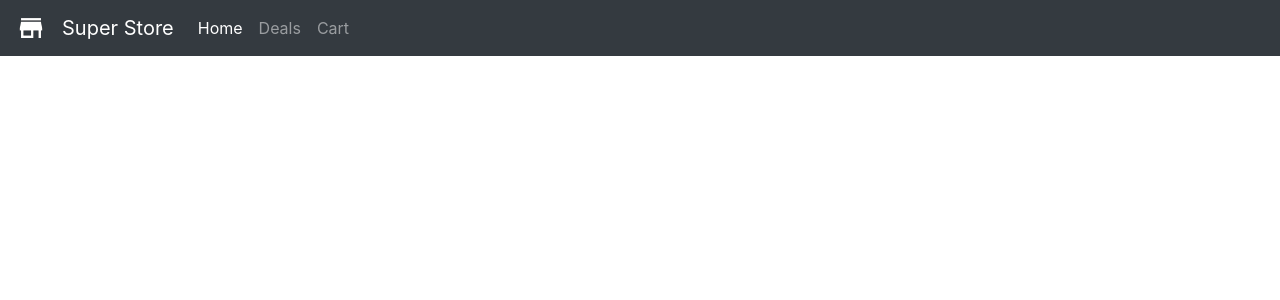
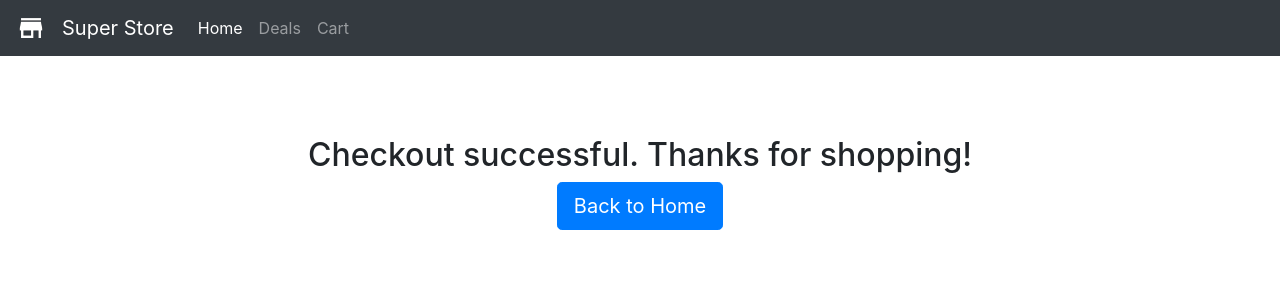
Before and after one commit to aemann2/react-super-store, a React (Create React App) app: page /checkout in a window 1280 px wide. Shown: the top 300 px of the page. Built offline with nearby package versions, Linux system fonts and the light colour scheme; the HTML template or start-up script is replaced by a standard one.

Commit message:
added total to cart page, organized data into tables, added checkout

```diff
--- a/src/App.js
+++ b/src/App.js
@@ -5,6 +5,7 @@ import Home from './components/pages/Home';
 import Deals from './components/pages/Deals';
 import Cart from './components/pages/Cart';
 import ItemPage from './components/pages/ItemPage';
+import Checkout from './components/pages/Checkout';
 import { CartContextProvider } from './contexts/CartContext';
 
 function App() {
@@ -24,6 +25,9 @@ function App() {
             <Route exact path='/cart'>
               <Cart />
             </Route>
+            <Route exact path='/checkout'>
+              <Checkout />
+            </Route>
             {/* routing with a page URL based on the item ID */}
             <Route exact path='/item/:id'>
               <ItemPage />
--- a/src/components/layout/Navbar.js
+++ b/src/components/layout/Navbar.js
@@ -5,6 +5,11 @@ import store from './store.svg';
 
 export default function Navbar() {
   const { cart } = useContext(CartContext);
+
+  const itemQuantities = cart.map((item) => item.quantity);
+
+  const totalItems = itemQuantities.reduce((cur, acc) => (cur += acc), 0);
+
   return (
     <nav className='navbar navbar-expand-lg navbar-dark bg-dark'>
       <NavLink to='/' className='navbar-brand' href='/'>
@@ -40,7 +45,7 @@ export default function Navbar() {
             Cart
             {cart.length > 0 && (
               <span className='badge badge-danger navbar__badge'>
-                {cart.length}
+                {totalItems}
               </span>
             )}
           </NavLink>
--- a/src/components/pages/Cart.js
+++ b/src/components/pages/Cart.js
@@ -1,18 +1,61 @@
 import React, { useContext } from 'react';
+import { Link } from 'react-router-dom';
 import { CartContext } from '../../contexts/CartContext';
 
 const Cart = () => {
-  const { cart } = useContext(CartContext);
+  const { cart, setCart } = useContext(CartContext);
+  const totals = [];
+
+  for (let i = 0; i < cart.length; i++) {
+    totals.push(cart[i].quantity * cart[i].price);
+  }
+
+  const handleClick = () => {
+    setCart([]);
+  };
+
   return (
-    <div>
+    <div className='cart-table'>
       {cart.length > 0 ? (
-        <ul>
-          {cart.map((item) => {
-            return <li key={item._id}>{item.name}</li>;
-          })}
-        </ul>
+        <div>
+          <table className='table table-striped '>
+            <thead className='thead-light'>
+              <tr>
+                <th scope='col'>Item</th>
+                <th scope='col'>Price</th>
+                <th scope='col'>Quantity</th>
+              </tr>
+            </thead>
+            <tbody>
+              {cart.map((item) => {
+                return (
+                  <tr>
+                    <td>{item.name}</td>
+                    <td>{item.price}</td>
+                    <td>{item.quantity}</td>
+                  </tr>
+                );
+              })}
+            </tbody>
+            <tfoot>
+              <tr className='bg-warning text-dark'>
+                <th scope='row' colSpan='2'>
+                  Total:
+                </th>
+                <td>${totals.reduce((acc, cur) => (acc += cur)).toFixed(2)}</td>
+              </tr>
+            </tfoot>
+          </table>
+          <Link
+            onClick={handleClick}
+            to={`/checkout`}
+            className='btn btn-primary cart-table__btn btn-lg btn-block'
+          >
+            Check Out
+          </Link>
+        </div>
       ) : (
-        <p>Your cart is empty!</p>
+        <p className='cart-table__empty'>Your cart is empty!</p>
       )}
     </div>
   );
--- /dev/null
+++ b/src/components/pages/Checkout.js
@@ -0,0 +1,15 @@
+import React from 'react';
+import { Link } from 'react-router-dom';
+
+const Checkout = () => {
+  return (
+    <div className='checkout'>
+      <h2>Checkout successful. Thanks for shopping!</h2>
+      <Link to={`/`} className='btn btn-primary btn-lg'>
+        Back to Home
+      </Link>
+    </div>
+  );
+};
+
+export default Checkout;
--- a/src/components/pages/ItemPage.js
+++ b/src/components/pages/ItemPage.js
@@ -7,7 +7,7 @@ import { CartContext } from '../../contexts/CartContext';
 const ItemPage = () => {
   // the useParams hook gets the id passed over in Link
   const { id } = useParams();
-  const { addToCart } = useContext(CartContext);
+  const { addToCart, cart } = useContext(CartContext);
   const url = `https://gp-super-store-api.herokuapp.com/item/${id}`;
 
   const [item, setItem] = useState(null);
@@ -15,6 +15,7 @@ const ItemPage = () => {
   const [numberInStock, setNumberInStock] = useState(null);
   const [exceedsStock, setExceedsStock] = useState(false);
   const [addSuccess, setAddSuccess] = useState(false);
+  const [numberInCart, setNumberInCart] = useState(0);
 
   // must define a special fetchData function for single items
   useEffect(() => {
@@ -35,10 +36,23 @@ const ItemPage = () => {
     fetchData();
   }, [url]);
 
-  // Is this the right way to do this, or is there a better way to set the state of stock using async / await?
+  // Setting the number of items in stock
   useEffect(() => {
     setNumberInStock(item && item.stockCount);
   }, [item]);
+
+  // Update the number of current items in the cart
+  useEffect(() => {
+    if (!item) {
+      return;
+    }
+    if (cart.length > 0) {
+      const n = cart.filter((cartItem) => cartItem.name === item.name);
+      if (n.length > 0) {
+        setNumberInCart(n[0].quantity);
+      }
+    }
+  }, [cart, item]);
 
   // sets cart count based on input value
   const handleChange = (e) => {
@@ -75,7 +89,7 @@ const ItemPage = () => {
           <div className='item-page__text'>
             <h2 className='item-page__title'>{item.name}</h2>
             <div className='item-page__rating'>
-              <Stars rating={item.rating} />
+              <Stars rating={item.avgRating} />
             </div>
             <hr className='item-page__hr' />
             <p className='item-page__description'>{item.description}</p>
@@ -112,6 +126,9 @@ const ItemPage = () => {
               </form>
             </div>
             {/* conditionally render an error if exceedsStock is true */}
+            {numberInCart > 0 && (
+              <p className='item-page__in-cart'>In your cart: {numberInCart}</p>
+            )}
             {exceedsStock && (
               <div className='item-page__alert alert alert-danger' role='alert'>
                 You've selected more items than are in stock!
--- a/src/contexts/CartContext.js
+++ b/src/contexts/CartContext.js
@@ -23,7 +23,7 @@ export function CartContextProvider(props) {
   };
 
   return (
-    <CartContext.Provider value={{ cart, addToCart }}>
+    <CartContext.Provider value={{ cart, setCart, addToCart }}>
       {props.children}
     </CartContext.Provider>
   );
--- /dev/null
+++ b/src/css/components/_checkout.scss
@@ -0,0 +1,7 @@
+.checkout {
+  margin-top: 5rem;
+  display: flex;
+  flex-direction: column;
+  align-items: center;
+  justify-content: center;
+}
--- a/src/css/components/_itempage.scss
+++ b/src/css/components/_itempage.scss
@@ -28,6 +28,11 @@ label[for='quantity'] {
     flex: 2;
   }
 
+  &__in-cart {
+    font-size: 1.3rem;
+    font-weight: 700;
+  }
+
   &__description,
   &__price,
   &__stock {
--- a/src/css/style.css
+++ b/src/css/style.css
@@ -150,6 +150,11 @@ label[for='quantity'] {
           flex: 2;
 }
 
+.item-page__in-cart {
+  font-size: 1.3rem;
+  font-weight: 700;
+}
+
 .item-page__description, .item-page__price, .item-page__stock {
   font-size: 2rem;
 }
@@ -161,6 +166,31 @@ label[for='quantity'] {
 
 .item-page__alert {
   position: absolute;
+}
+
+.cart-table {
+  padding: 2rem 1rem;
+}
+
+.cart-table__btn {
+  margin-top: 3rem;
+}
+
+.checkout {
+  margin-top: 5rem;
+  display: -webkit-box;
+  display: -ms-flexbox;
+  display: flex;
+  -webkit-box-orient: vertical;
+  -webkit-box-direction: normal;
+      -ms-flex-direction: column;
+          flex-direction: column;
+  -webkit-box-align: center;
+      -ms-flex-align: center;
+          align-items: center;
+  -webkit-box-pack: center;
+      -ms-flex-pack: center;
+          justify-content: center;
 }
 
 @media only screen and (max-width: 950px) {
--- a/src/css/style.scss
+++ b/src/css/style.scss
@@ -39,6 +39,10 @@ html {
 
 @import './components/itempage';
 
+@import './components/cart';
+
+@import './components//checkout';
+
 // Media Queries //
 
 @import 'media';
```
Also changed, not shown: src/css/components/_cart.scss (added, +7 -0 lines), 1 other file (tests, documents, lock files or other folders).
